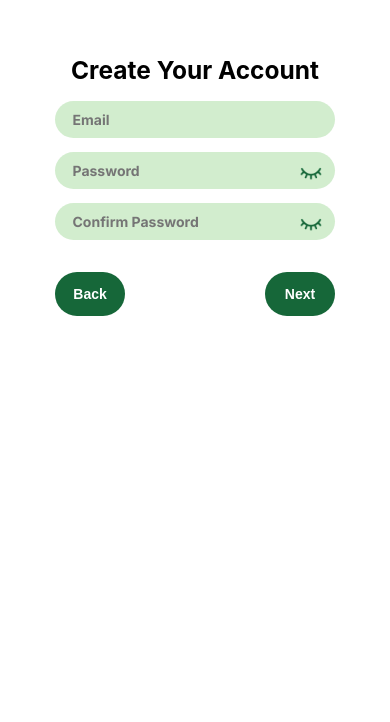
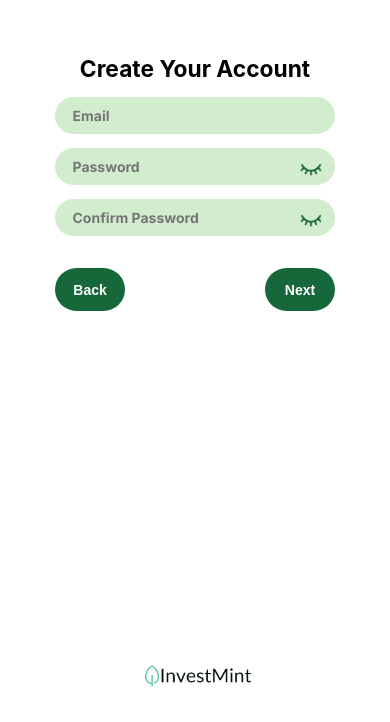
Before and after one commit to InvestMint-Dev/InvestMint-UI, a React (Create React App) app: page /create-account in a window 390 px wide. Shown: the part 120-842 px from the top of the page. Built offline with nearby package versions, Linux system fonts and the light colour scheme.

Commit message:
responsively styling create-account-page-2

```diff
--- a/src/App.css
+++ b/src/App.css
@@ -10,7 +10,7 @@ html {
   height: auto;
 }
 
-@media (max-width: 600px) {
+@media (max-width: 768px) {
   html {
     font-size: 14px; /* Smaller base size on mobile */
   }
--- a/src/components/error-alert-panel/error-alert-panel.css
+++ b/src/components/error-alert-panel/error-alert-panel.css
@@ -18,3 +18,9 @@
 .error-alert-panel.hide {
     opacity: 0; /* Hide panel */
 }
+
+@media (max-width: 768px) {
+    .create-account-form {
+        width: 20rem;
+    }
+  }
--- a/src/pages/create-account-page/create-account-page-1/create-account-page-1.css
+++ b/src/pages/create-account-page/create-account-page-1/create-account-page-1.css
@@ -1,4 +1,4 @@
-@media (max-width: 600px) {
+@media (max-width: 768px) {
     .create-account-form {
         width: 20rem;
     }
--- a/src/pages/create-account-page/create-account-page-2/create-account-page-2.css
+++ b/src/pages/create-account-page/create-account-page-2/create-account-page-2.css
@@ -1,7 +1,3 @@
-.page-2-container {
-    margin-top: 9.375rem;
-}
-
 .duo-factor-authentication-form {
     width: 28.125rem;
     display: block;
@@ -9,7 +5,14 @@
     margin-right: auto;
 }
 
+@media (max-width: 768px) {
+    .duo-factor-authentication-form {
+        width: 20rem;
+    }
+  }
+
 h2 {
     text-align: center;
     margin-top: 0;
+    font-size: 1.125rem;
 }
--- a/src/pages/create-account-page/create-account-page.css
+++ b/src/pages/create-account-page/create-account-page.css
@@ -14,7 +14,7 @@
     display: block;
     margin-left: auto;
     margin-right: auto;
-    margin-top: 12.5rem;
+    margin-top: 9.375rem;
     width: 34.375rem;
 }
 
@@ -42,14 +42,18 @@
     justify-content: space-between; /* Pushes buttons to the edges */
 }
 
-/* Small devices (phones) */
-@media (max-width: 600px) {
+/* Small devices (phones and tablets) */
+@media (max-width: 768px) {
     .page-container {
         margin-left: 0;
         margin-bottom: 0;
     }
 
     .page-1-container {
+        width: 20rem;
+    }
+
+    .page-2-container {
         width: 20rem;
     }
 
--- a/src/pages/create-account-page/create-account-page.js
+++ b/src/pages/create-account-page/create-account-page.js
@@ -7,6 +7,8 @@ import { CreateAccountPage2 } from './create-account-page-2/create-account-page-
 import { CreateAccountPage3 } from './create-account-page-3/create-account-page-3';
 import { CreateAccountPage4 } from './create-account-page-4/create-account-page-4';
 import { ErrorAlertPanel } from '../../components/error-alert-panel/error-alert-panel';
+
+import bigLeafLogo from '../../assets/images/logo/InvestMint Big Leaf Logo - 2.png';
 
 import './create-account-page.css';
 import '../styling/form-styling.css';
@@ -71,6 +73,8 @@ export const CreateAccountPage = () => {
 
     return (
         <div>
+            <img className='logo-display' src={bigLeafLogo} alt="InvestMint Logo" />
+
             {/* Pass currentPage and totalSteps to the sidebar */}
             <CreateAccountSidebar currentPage={currentPage} totalSteps={totalSteps} />
 
--- a/src/pages/create-account-page/create-account-sidebar/create-account-sidebar.css
+++ b/src/pages/create-account-page/create-account-sidebar/create-account-sidebar.css
@@ -64,7 +64,7 @@
 }
 
 /* Small devices (phones) */
-@media (max-width: 600px) {
+@media (max-width: 768px) {
     .create-account-sidebar-container {
         display: none;
     }
--- a/src/pages/log-in-page/log-in-page.css
+++ b/src/pages/log-in-page/log-in-page.css
@@ -19,7 +19,7 @@
 }
 
 /* Small devices (phones) */
-@media (max-width: 600px) {
+@media (max-width: 768px) {
     .log-in-form-container {
         width: 20rem;
     }
--- a/src/pages/styling/form-styling.css
+++ b/src/pages/styling/form-styling.css
@@ -174,10 +174,13 @@
 }
 
 /* Small devices (phones) */
-@media (max-width: 600px) {
+@media (max-width: 768px) {
   .form-heading {
-    font-size: 1.75rem;
+    font-size: 1.625rem;
     width: 20rem;
+    display: block;
+    margin-left: auto;
+    margin-right: auto;
   }
 
   .form-label {
@@ -191,4 +194,9 @@
   .form-textarea { /*input area*/
     font-size: 1rem;
   }
+
+  .form-select select{
+    width: 20rem;
+    font-size: 1rem;
+  }
 }
```
